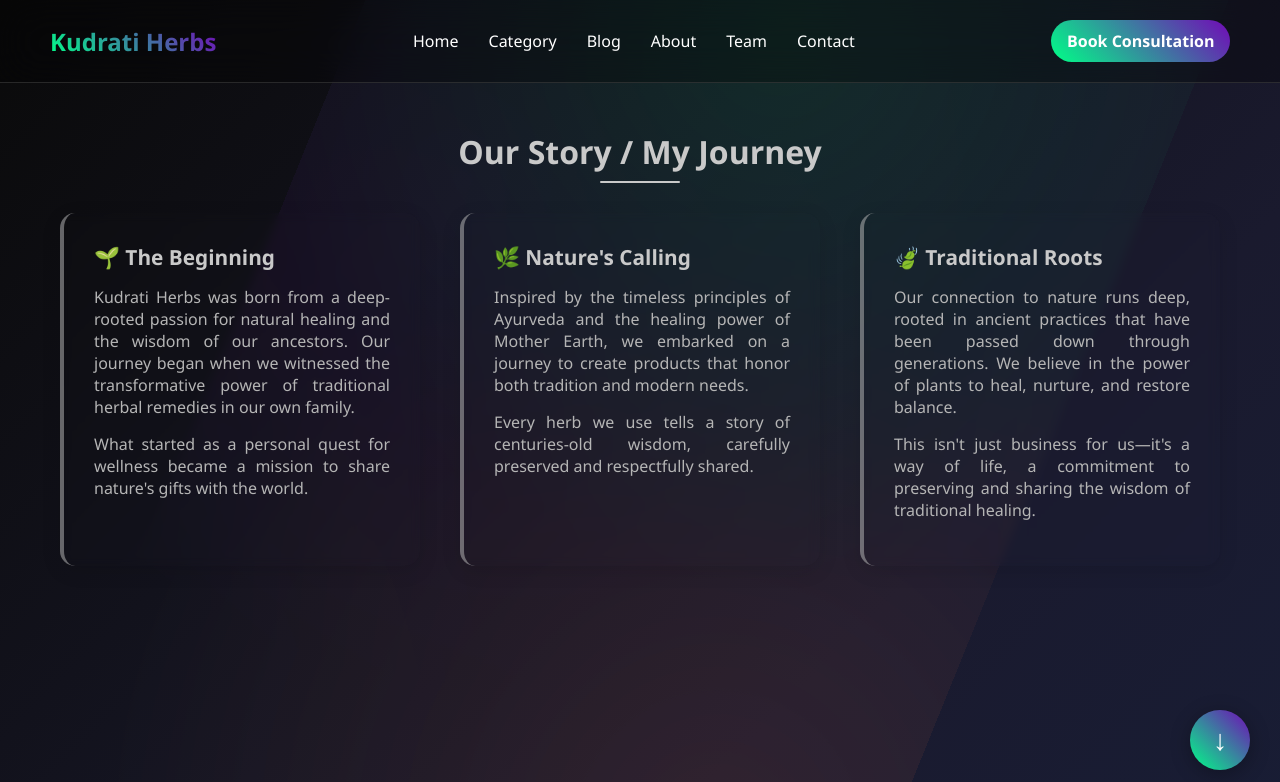
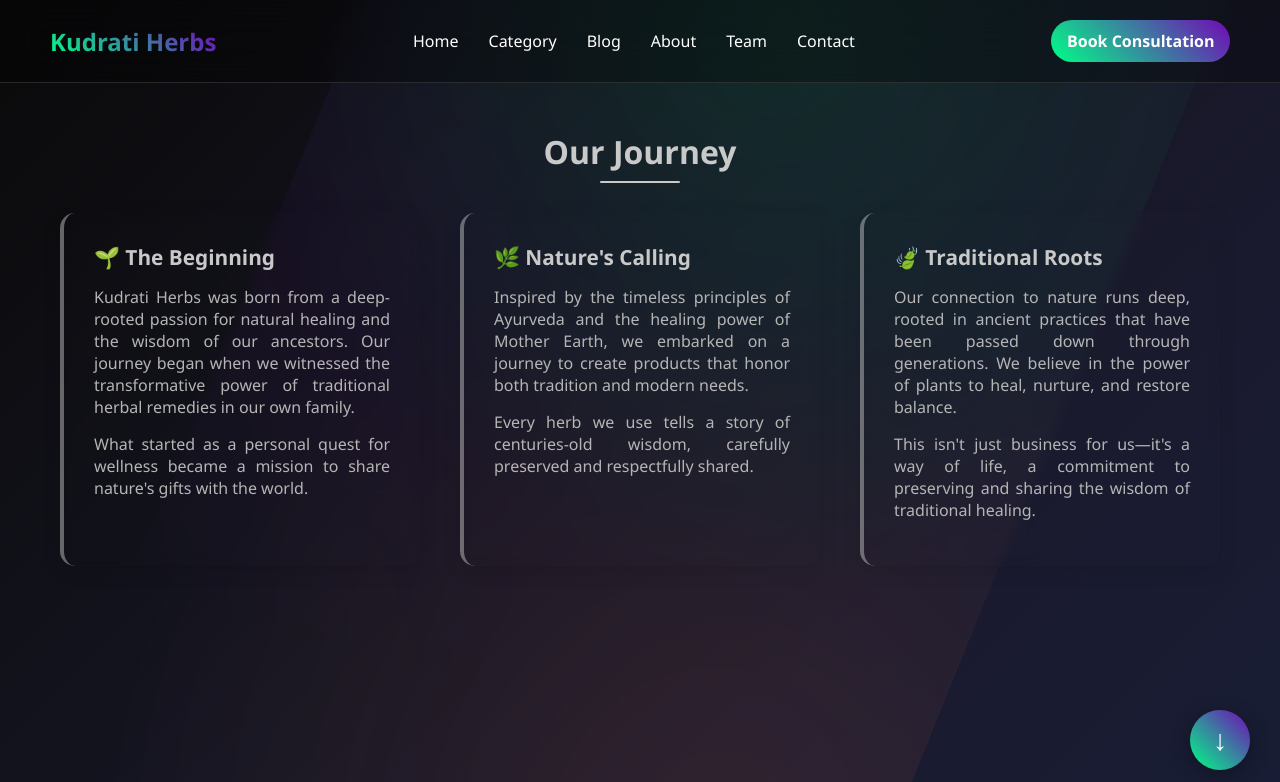
Before and after one commit to KudratiHerbs/Kudrati-Herbs, a plain HTML site: page pages/about.html in a window 1280 px wide. Shown: the top 782 px of the page. Drawn offline with nearby package versions, Linux system fonts and the light colour scheme.

Commit message:
Update about.html

```diff
--- a/pages/about.html
+++ b/pages/about.html
@@ -59,7 +59,7 @@
     <!-- Our Story Section -->
     <section class="ourstory-section">
       <div class="ourstory-container">
-        <h2>Our Story / My Journey</h2>
+        <h2>Our Journey</h2>
         <div class="content-grid">
           <div class="content-card">
             <h3>🌱 The Beginning</h3>
```
